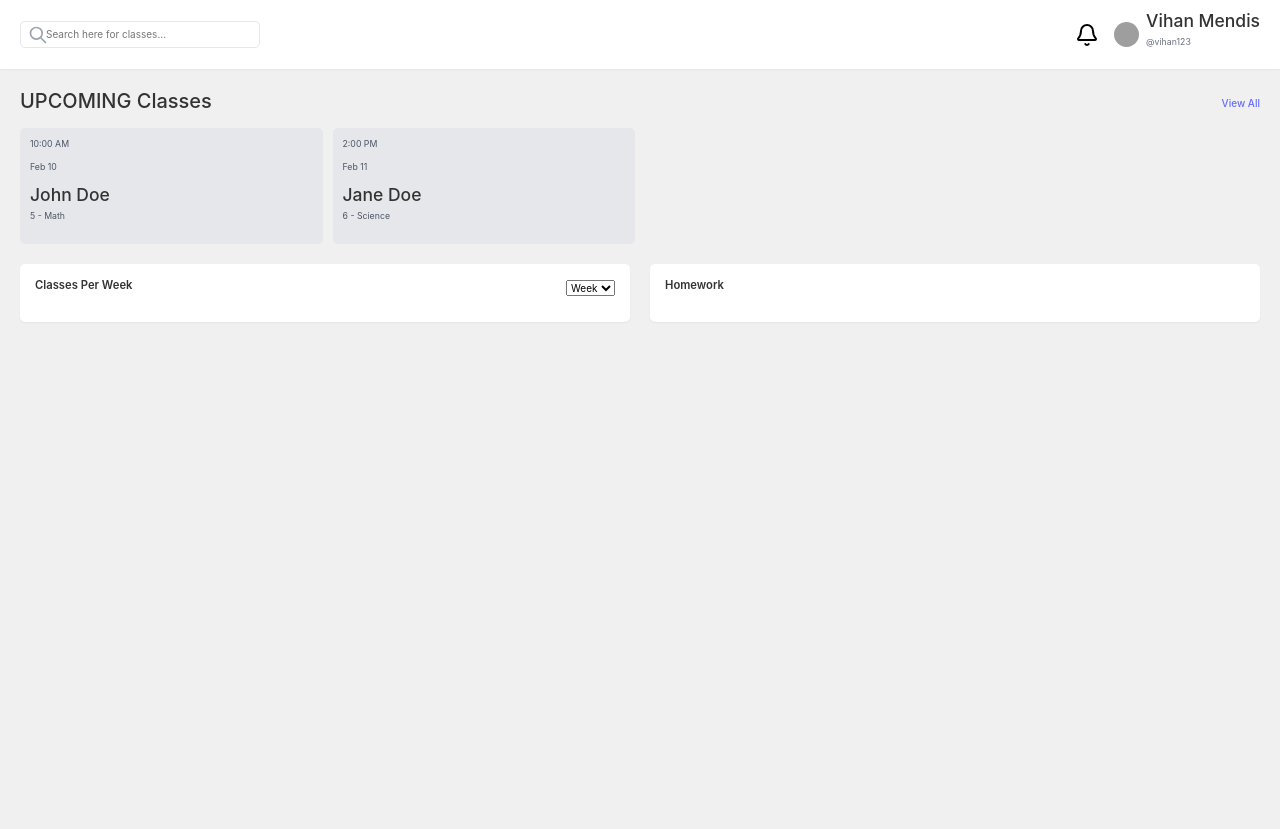
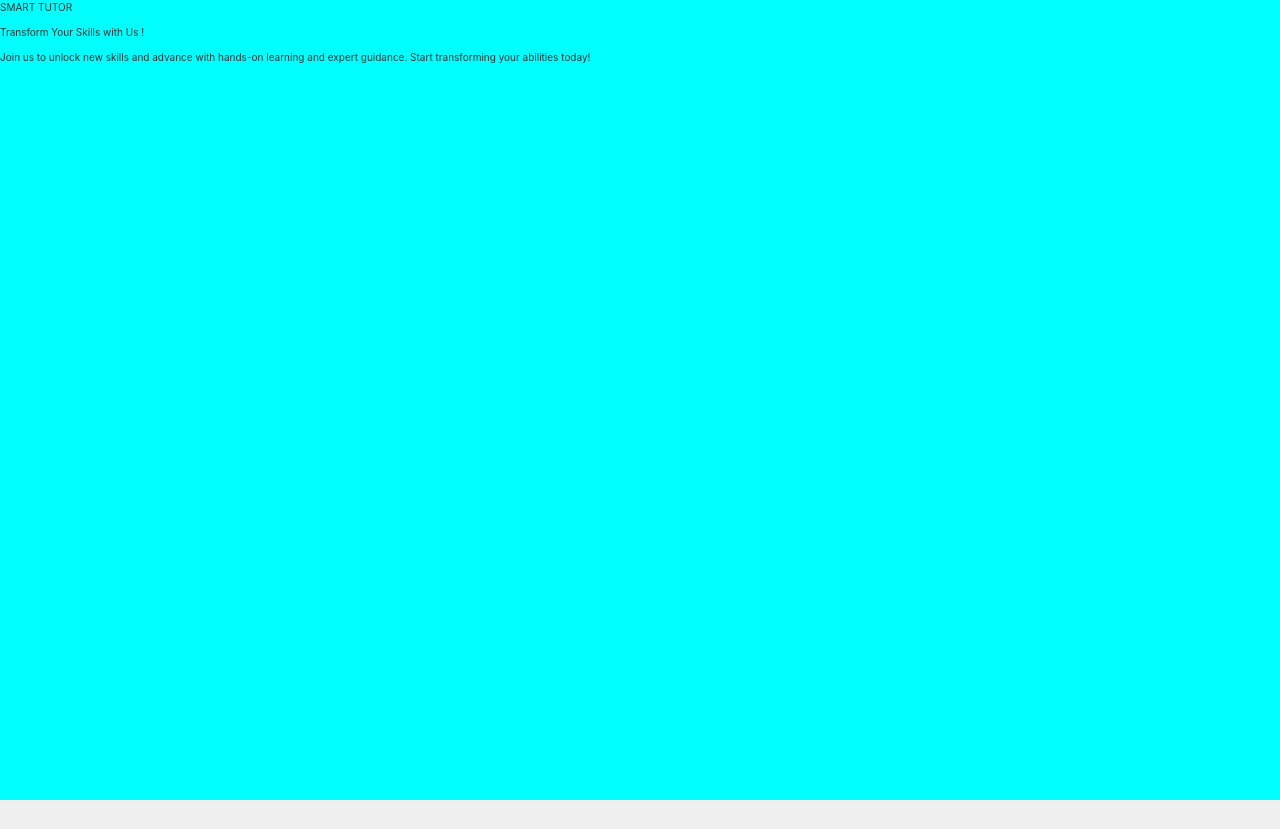
Before and after one commit to bojitha001/smart-tutor, a React (Vite) app: page / in a window 1280 px wide. After the commit the page ends 800 px from the top, so only its background shows below. Built offline with nearby package versions, Linux system fonts and the light colour scheme; grey boxes are pictures that could not be loaded; a web font is replaced by a local one.

Commit message:
start implementing the student signup

```diff
--- a/src/App.jsx
+++ b/src/App.jsx
@@ -19,10 +19,11 @@ import DashboardClasses from "./components/Dashbaord/DashboardClasses";
 // import DashBoard from "./components/Dashbaord/DashboardClasses"
 
 
-// import MainContent from "./components/tutorDashboard/MainContent";
+import MainContent from "./components/tutorDashboard/MainContent";
 
 // import MainContent from "../components/tutorDashboard/MainContent";
-// import StudentView from "../components/tutorDashboard/StudentSection";
+import StudentView from "./components/tutorDashboard/StudentSection";
+import StudentSignUp from "./components/StudentSignUp/StudentSignUp";
 
 
 // import SelectingSubjects from "./components/Parent/Student/SelectingSubjects";
@@ -33,47 +34,25 @@ function App() {
   return (
 
       <div className="App">
-          {/* <Navbar />
-         <BecomeATutor />    */}
+           {/* <Navbar /> */}
+         {/* <BecomeATutor />     */}
         {/* <Sidebar/> */}
         {/* <HomePage /> */}
         {/* <SelectingSubjects /> */}
         {/* <SignUpQuestions/> */}
-        {/* <SignUpQuestions/> */}
         {/* <SignUpOptions/> */}
         {/* <SignInAuth/> */}
         {/* <ResetPassword/> */}
+        <StudentSignUp />
 
-
-       <DashboardClasses />
-
-
-
-          {/* <Sidebar/> */}
-
-
-
-
-
-
-
-
-
-
-      {/* <Router>
-      <div className={styles.app}>
-        <Sidebar />
-        <MainContent/>
-        <StudentView/>
-      </div>
-    </Router> */}
+       {/* <DashboardClasses /> */}
 
 
       {/* <Router>
       <div className={styles.app}>
         <Sidebar/>
         <Routes>
-        <    Route path="/" element={<MainContent />} />
+        <Route path="/" element={<MainContent />} />
 
             <Route path="/students" element={<StudentView />} />
         </Routes>
--- /dev/null
+++ b/src/components/StudentSignUp/StudentSignUp.jsx
@@ -0,0 +1,21 @@
+import React from "react";
+import styles from "../../.ExternalCss/StudentSignUp.module.css";
+
+const StudentSignUp = () => {
+  return (
+    <div className={`${styles["student-signup-main"]}`}>
+      <div className={`${styles["student-signup-main-inside"]}`}>
+        <div className={`${styles["student-signup-main-inside-left"]}`}>
+        <p>SMART TUTOR</p>
+        <p>Transform Your Skills with Us !</p>
+        <p>
+          Join us to unlock new skills and advance with hands-on learning and
+          expert guidance. Start transforming your abilities today!
+        </p><img src="" alt="" />
+        </div>
+      </div>
+    </div>
+  );
+};
+
+export default StudentSignUp;
```
Also changed, not shown: src/.ExternalCss/StudentSIgnup.module.css (added), src/.ExternalCss/TutorMainView.module.css, src/assets/images/SIgnupSt.png (added).
